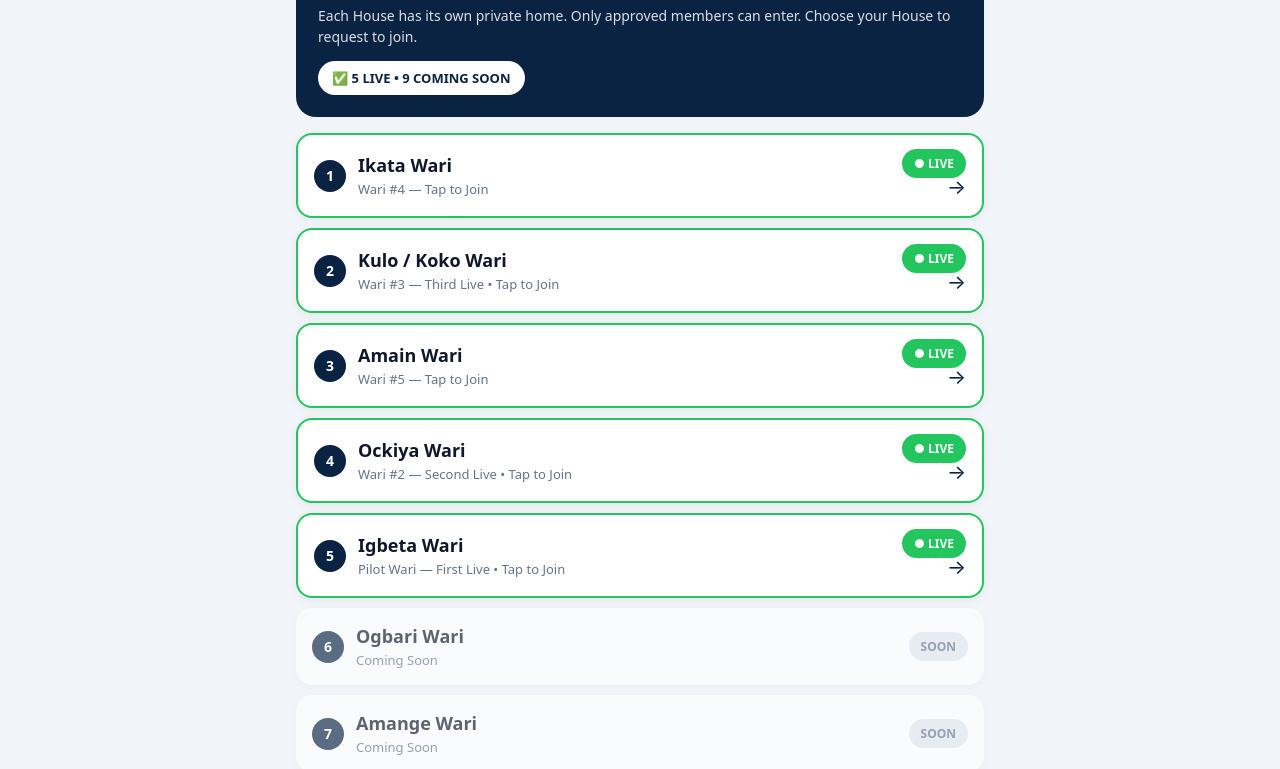
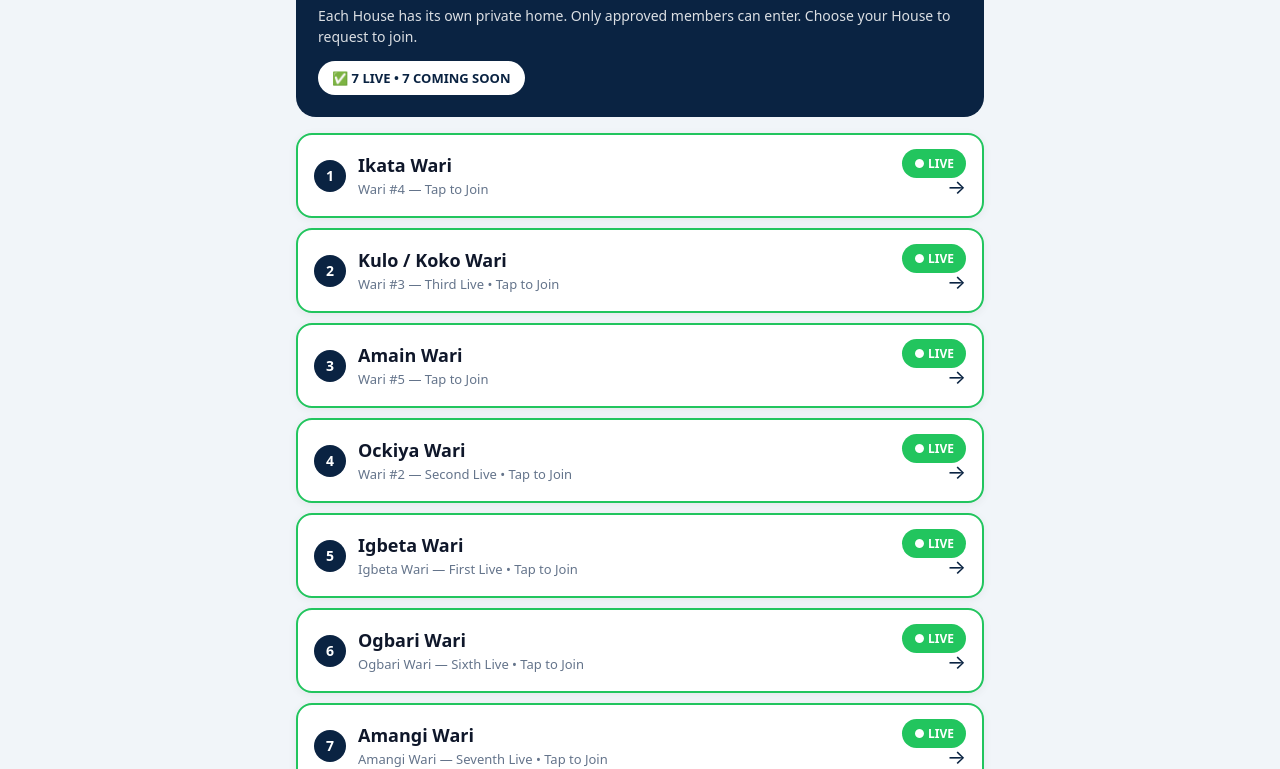
Before and after one commit to ayeritedw/ebiegberi-messenger, a plain HTML site: page wari/index.html in a window 1280 px wide. Shown: the part 212-981 px from the top of the page. Drawn offline with Linux system fonts and the light colour scheme.

Commit message:
Update live and coming soon Wari counts

```diff
--- a/wari/index.html
+++ b/wari/index.html
@@ -37,15 +37,15 @@ header p{font-size:13px;opacity:.8;margin-top:2px}
 <div class="hero">
 <h1>The 14 Chieftency Group of Houses of Nembe Kingdom</h1>
 <p>Each House has its own private home. Only approved members can enter. Choose your House to request to join.</p>
-<div class="count">✅ 5 LIVE • 9 COMING SOON</div>
+<div class="count">✅ 7 LIVE • 7 COMING SOON</div>
 </div>
 <a class="card live" href="/wari/ikata/"><div style="display:flex;gap:12px;align-items:center"><div class="num">1</div><div><h3>Ikata Wari</h3><p>Wari #4 — Tap to Join</p></div></div><div style="text-align:right"><span class="live-badge">● LIVE</span><div class="arrow">→</div></div></a>
 <a class="card live" href="/wari/kulo/"><div style="display:flex;gap:12px;align-items:center"><div class="num">2</div><div><h3>Kulo / Koko Wari</h3><p>Wari #3 — Third Live • Tap to Join</p></div></div><div style="text-align:right"><span class="live-badge">● LIVE</span><div class="arrow">→</div></div></a>
 <a class="card live" href="/wari/amain/"><div style="display:flex;gap:12px;align-items:center"><div class="num">3</div><div><h3>Amain Wari</h3><p>Wari #5 — Tap to Join</p></div></div><div style="text-align:right"><span class="live-badge">● LIVE</span><div class="arrow">→</div></div></a>
 <a class="card live" href="/wari/ockiya/"><div style="display:flex;gap:12px;align-items:center"><div class="num">4</div><div><h3>Ockiya Wari</h3><p>Wari #2 — Second Live • Tap to Join</p></div></div><div style="text-align:right"><span class="live-badge">● LIVE</span><div class="arrow">→</div></div></a>
-<a class="card live" href="/wari/igbeta/"><div style="display:flex;gap:12px;align-items:center"><div class="num">5</div><div><h3>Igbeta Wari</h3><p>Pilot Wari — First Live • Tap to Join</p></div></div><div style="text-align:right"><span class="live-badge">● LIVE</span><div class="arrow">→</div></div></a>
-<div class="card soon"><div style="display:flex;gap:12px;align-items:center"><div class="num">6</div><div><h3>Ogbari Wari</h3><p>Coming Soon</p></div></div><span class="soon-badge">SOON</span></div>
-<div class="card soon"><div style="display:flex;gap:12px;align-items:center"><div class="num">7</div><div><h3>Amange Wari</h3><p>Coming Soon</p></div></div><span class="soon-badge">SOON</span></div>
+<a class="card live" href="/wari/igbeta/"><div style="display:flex;gap:12px;align-items:center"><div class="num">5</div><div><h3>Igbeta Wari</h3><p>Igbeta Wari — First Live • Tap to Join</p></div></div><div style="text-align:right"><span class="live-badge">● LIVE</span><div class="arrow">→</div></div></a>
+<a class="card live" href="/wari/ogbari/"><div style="display:flex;gap:12px;align-items:center"><div class="num">6</div><div><h3>Ogbari Wari</h3><p>Ogbari Wari — Sixth Live • Tap to Join</p></div></div><div style="text-align:right"><span class="live-badge">● LIVE</span><div class="arrow">→</div></div></a>
+<a class="card live" href="/wari/amangi/"><div style="display:flex;gap:12px;align-items:center"><div class="num">7</div><div><h3>Amangi Wari</h3><p>Amangi Wari — Seventh Live • Tap to Join</p></div></div><div style="text-align:right"><span class="live-badge">● LIVE</span><div class="arrow">→</div></div></a>
 <div class="card soon"><div style="display:flex;gap:12px;align-items:center"><div class="num">8</div><div><h3>Yekorogha Wari</h3><p>Coming Soon</p></div></div><span class="soon-badge">SOON</span></div>
 <div class="card soon"><div style="display:flex;gap:12px;align-items:center"><div class="num">9</div><div><h3>Yemainain / Karitongh Wari</h3><p>Coming Soon</p></div></div><span class="soon-badge">SOON</span></div>
 <div class="card soon"><div style="display:flex;gap:12px;align-items:center"><div class="num">10</div><div><h3>Gam-Dede Wari</h3><p>Coming Soon</p></div></div><span class="soon-badge">SOON</span></div>
```
